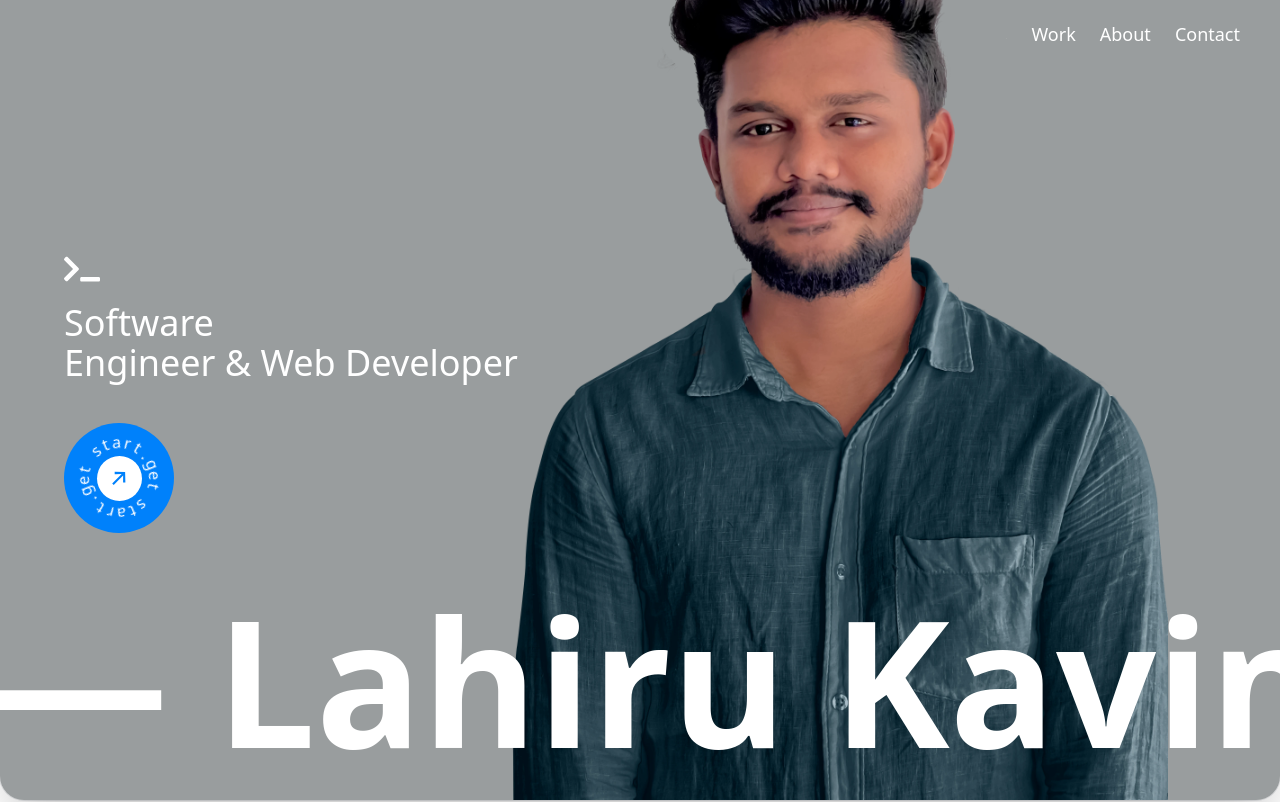
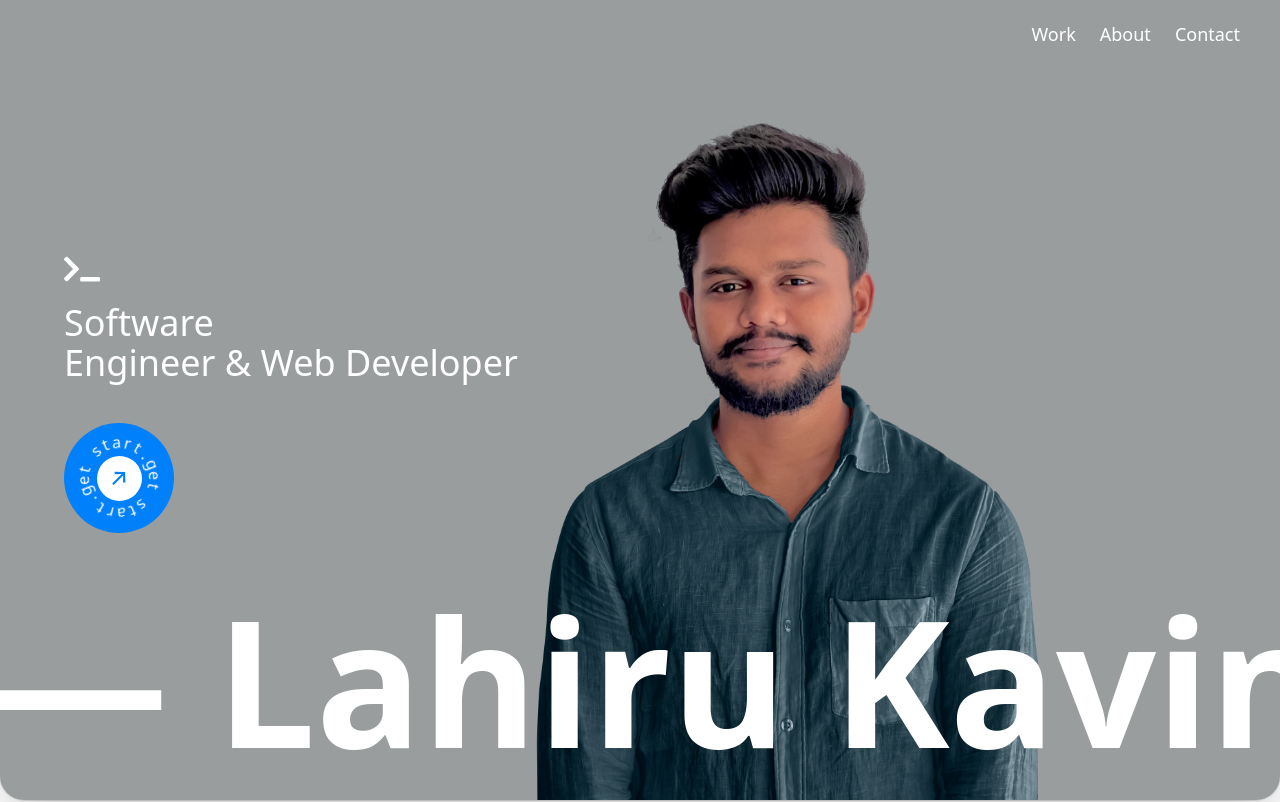
Before and after one commit to Lahiru-911/Lahiru-portfolio, a Next.js app: page / in a window 1280 px wide. Shown: the top 802 px of the page. Built offline with nearby package versions, Linux system fonts and the light colour scheme.

Commit message:
Update page.jsx

```diff
--- a/components/HeroSection/page.jsx
+++ b/components/HeroSection/page.jsx
@@ -4,6 +4,7 @@ import MagnetButton from "../MagnetButton/page";
 import Link from "next/link";
 import WordsMarquee from "../WordsMarquee/page";
 import { FaTerminal } from "react-icons/fa";
+import Image from "next/image";
 
 export default function HeroSection() {
   return (
@@ -23,14 +24,20 @@ export default function HeroSection() {
       <div>
         {/* Background */}
         <div className="absolute bottom-0 inset-x-0 flex justify-center md:justify-end md:right-10 xl:right-28">
-          <motion.img
-            src="/meg.webp"
-            alt="Lahiru Kavinda"
+          <motion.div
             initial={{ opacity: 0, x: 50 }}
             animate={{ opacity: 1, x: 0 }}
             transition={{ duration: 1 }}
-            className=" max-w-[550px] xl:max-w-[680px]"
-          />
+          >
+            <Image
+              src="/meg.webp"
+              alt="Lahiru Kavinda"
+              width={680}
+              height={800}
+              className="w-[80%] max-w-[300px] sm:max-w-[400px] md:max-w-[500px] lg:max-w-[600px] xl:max-w-[650px] h-auto object-contain"
+              priority
+            />
+          </motion.div>
         </div>
 
         {/* Text Content */}
```
